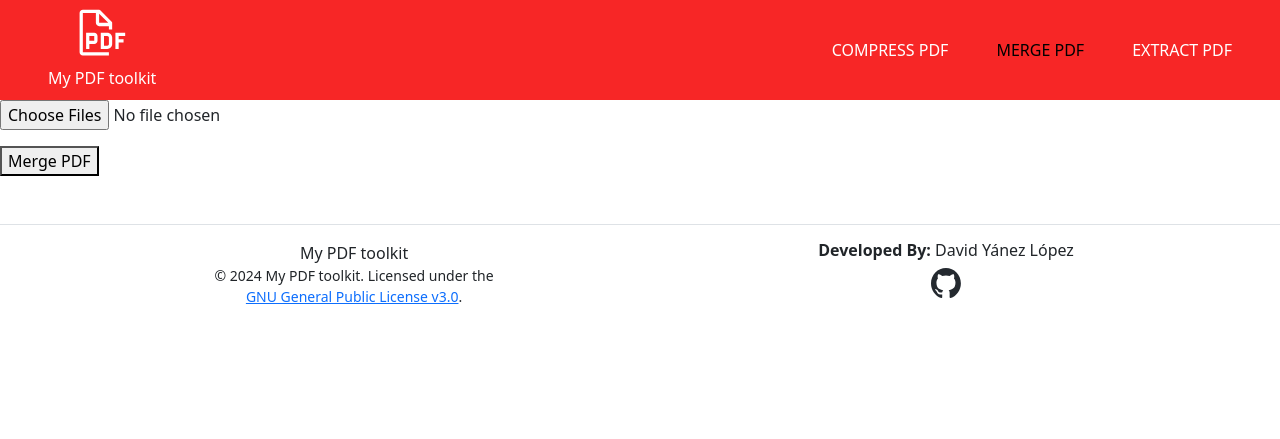
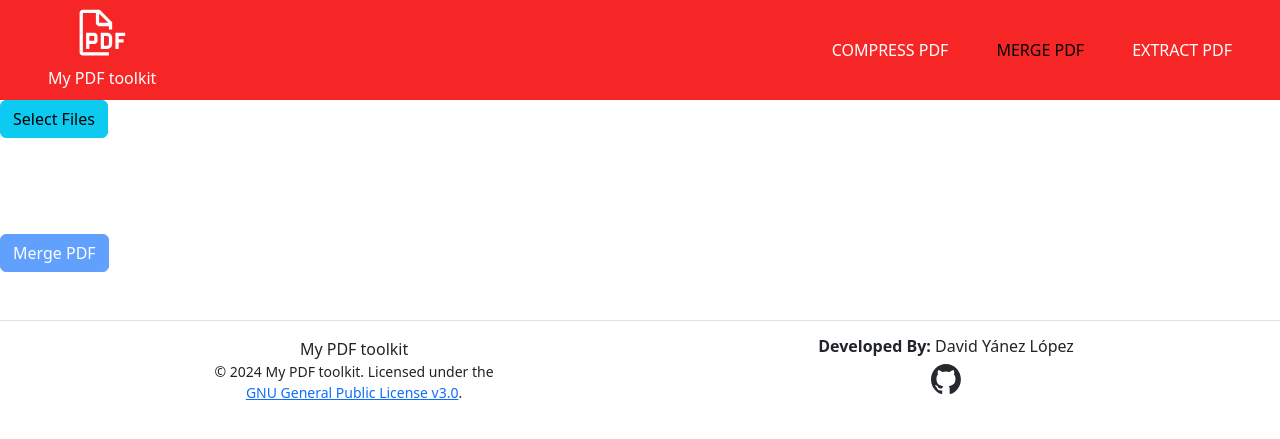
Before and after one commit to francisdayl/custom_pdf_compressor, a Flask app: page /merge-pdf in a window 1280 px wide. Shown: the top 439 px of the page. Run offline with Flask 3, Linux system fonts and the light colour scheme; some libraries are stand-ins or nearby versions.

Commit message:
merge pdf functionality working

```diff
--- a/static/css/styles.css
+++ b/static/css/styles.css
@@ -1,3 +1,6 @@
+body{
+  max-width: 100vw;
+}
 .drop-zone {
   border: 2px dashed #ccc;
   padding: 20px;
@@ -28,3 +31,18 @@
 .value {
     font-size: 1.2em;
 }
+.delete-button{
+  display: inline;
+  position: absolute;
+  right: 0px;
+  z-index: 1000;
+  background-color: red;
+  border-radius: 100%;
+  width: 30px;
+  height: 30px;
+  border: 0;
+  padding-bottom: 1px;
+  &:hover{
+    background-color: rgb(249, 24, 24);
+  }
+}
--- a/templates/merge.html
+++ b/templates/merge.html
@@ -17,11 +17,14 @@
         }
     }
 
+
 </style>
 <section>
-    <input type="file" id="fileInput" multiple accept=".pdf">
-    <ul id="fileList" class="row gap-2"></ul>
-    <button id="mergeButton">Merge PDF</button>
+    <button class="mx-auto btn btn-info" id="fileInputWraper">Select Files
+        <input class="d-none" type="file" id="fileInput" multiple accept=".pdf">
+    </button>
+    <ul id="fileList" class="row gap-2 m-5 "></ul>
+    <button id="mergeButton" class="btn btn-primary disabled">Merge PDF</button>
 
    </section>
 <script src="https://cdnjs.cloudflare.com/ajax/libs/pdf-lib/1.17.1/pdf-lib.min.js"></script>
@@ -31,9 +34,11 @@
     const fileInput = document.getElementById('fileInput');
     const fileListElement = document.getElementById('fileList');
     const mergeButton = document.getElementById('mergeButton');
+    const fileInputWraper = document.getElementById("fileInputWraper");
 
     let pdfFiles = [];
 
+    fileInputWraper.addEventListener("click",()=>{fileInput.click()})
     fileInput.addEventListener('change', function (event) {
         const files = Array.from(event.target.files);
         files.forEach(file => {
@@ -42,7 +47,26 @@
                 renderPDFPreview(file, pdfFiles.length - 1);
             }
         });
+        if(pdfFiles){
+            fileInputWraper.innerText="Add More Files";
+            fileInputWraper.classList.remove("disabled")
+        }
     });
+
+    function removePDF(event){
+        const liContainer = event.srcElement.parentElement.parentElement;
+        const pdfIndex = liContainer.getAttribute("data-index");
+        fileListElement.removeChild(document.querySelector(`li[data-index="${pdfIndex}"]`));
+        pdfFiles.splice(pdfIndex,1);
+        console.log(pdfFiles)
+        if(pdfFiles.length==0){
+            fileInputWraper.innerText="Select Files"
+
+        }
+        else{
+            fileInputWraper.innerText="Add More Files"
+        }
+    }
 
     function renderPDFPreview(file, index) {
         const reader = new FileReader();
@@ -64,19 +88,38 @@
             };
             await page.render(renderContext).promise;
 
-            const img = document.createElement('img');
-            img.src = canvas.toDataURL();
-            img.width = "70";
-            img.height = "90";
+
 
             const listItem = document.createElement('li');
             listItem.classList.add(...["col-1","d-flex","flex-column","align-items-center","border","pdf-preview"])
+            listItem.style = "position: relative";
 
+            const deleteIcon = document.createElement("img");
+            deleteIcon.src="/static/assets/delete.svg"
+            deleteIcon.width="20"
+            deleteIcon.height="25"
+            deleteIcon.classList.add(...["m-0","p-o"])
+
+            const deleteButton = document.createElement("button");
+            deleteButton.classList.add(...["delete-button","text-center"])
+            deleteButton.onclick = removePDF;
+            deleteButton.appendChild(deleteIcon)
+
+
+
+            const img = document.createElement('img');
+            img.src = canvas.toDataURL();
+            img.classList.add(...["mt-3","rounded-2","border","p-2"])
+
+            img.width = "90";
+            img.height = "110";
 
             const span = document.createElement('span');
             span.innerText= file.name
-            img.classList.add(...["border","p-2"])
+            span.classList.add(...["mb-2","text-center"])
 
+
+            listItem.appendChild(deleteButton);
             listItem.appendChild(img);
             listItem.appendChild(span);
 
```
Also changed, not shown: static/assets/delete.svg (added).
